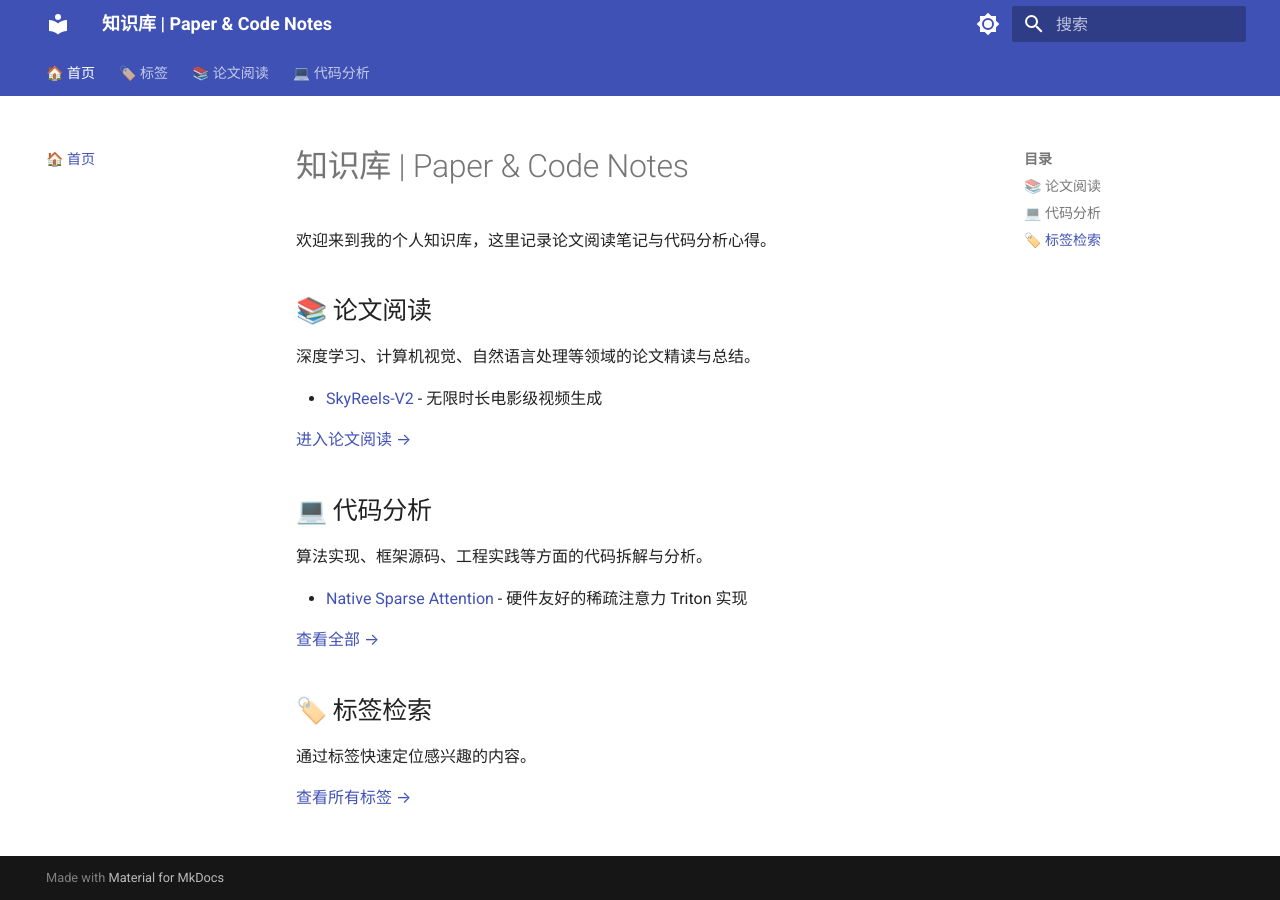
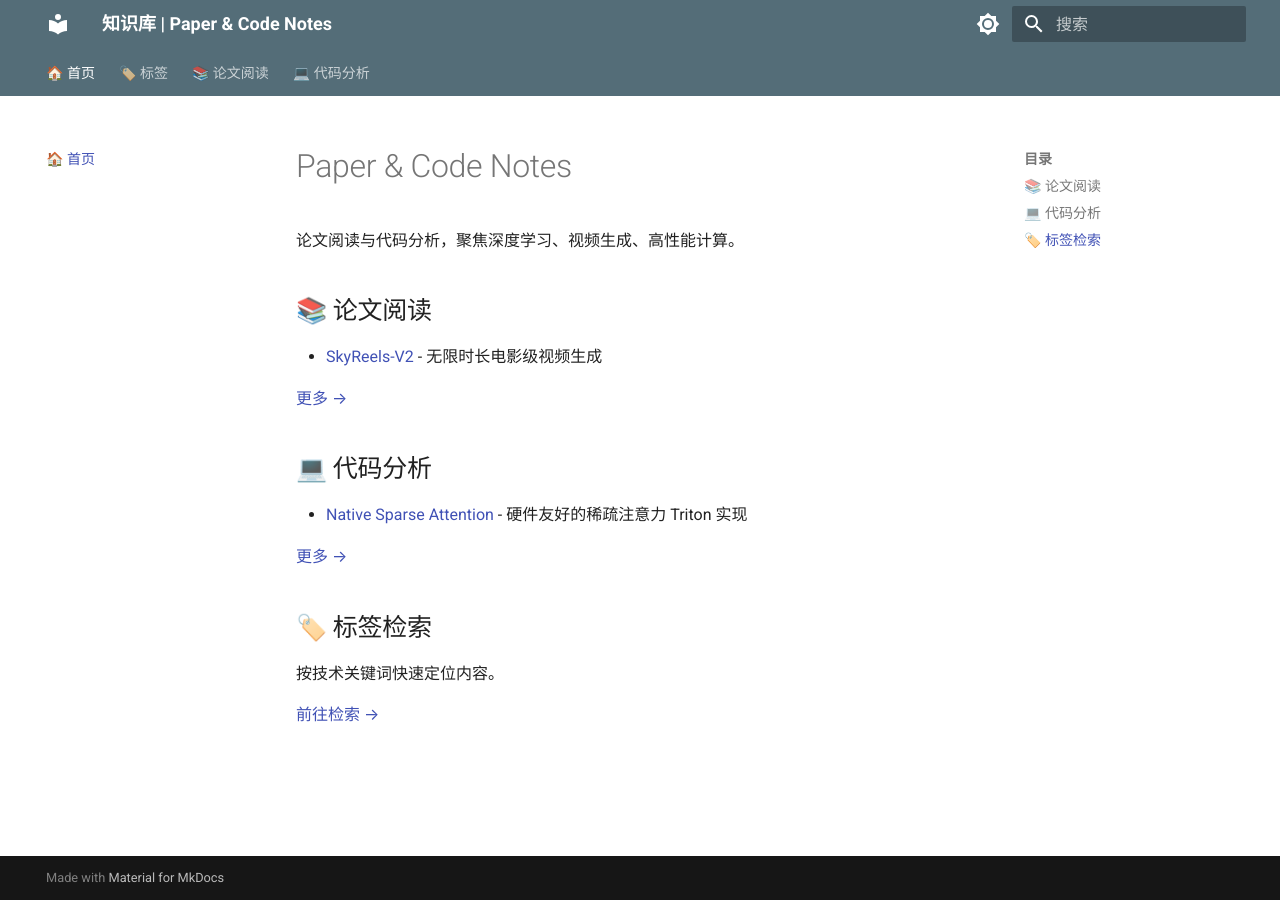
Before and after one commit to YouHuang67/paper-code-notes, an MkDocs documentation site: the page built from docs/index.md, in a window 1280 px wide. Built offline with MkDocs 1.6.1 and Material for MkDocs 9.7.7, drawn with Linux system fonts in a browser that asks for light colours.

Commit message:
update: dark theme default and simplify homepage

```diff
--- a/docs/index.md
+++ b/docs/index.md
@@ -1,25 +1,21 @@
-# 知识库 | Paper & Code Notes
+# Paper & Code Notes
 
-欢迎来到我的个人知识库，这里记录论文阅读笔记与代码分析心得。
+论文阅读与代码分析，聚焦深度学习、视频生成、高性能计算。
 
 ## 📚 论文阅读
 
-深度学习、计算机视觉、自然语言处理等领域的论文精读与总结。
-
 - [SkyReels-V2](paper_reading/skyreels_v2.md) - 无限时长电影级视频生成
 
-[进入论文阅读 →](paper_reading/index.md)
+[更多 →](paper_reading/index.md)
 
 ## 💻 代码分析
 
-算法实现、框架源码、工程实践等方面的代码拆解与分析。
-
 - [Native Sparse Attention](code_analysis/native_sparse_attention/00_overview.md) - 硬件友好的稀疏注意力 Triton 实现
 
-[查看全部 →](code_analysis/index.md)
+[更多 →](code_analysis/index.md)
 
 ## 🏷️ 标签检索
 
-通过标签快速定位感兴趣的内容。
+按技术关键词快速定位内容。
 
-[查看所有标签 →](tags.md)
+[前往检索 →](tags.md)
--- a/mkdocs.yml
+++ b/mkdocs.yml
@@ -15,20 +15,20 @@
     - content.code.copy
     - content.code.annotate
   palette:
+    - media: "(prefers-color-scheme: dark)"
+      scheme: slate
+      primary: black
+      accent: teal
+      toggle:
+        icon: material/brightness-4
+        name: 切换到亮色模式
     - media: "(prefers-color-scheme: light)"
       scheme: default
-      primary: indigo
-      accent: indigo
+      primary: blue grey
+      accent: teal
       toggle:
         icon: material/brightness-7
         name: 切换到暗色模式
-    - media: "(prefers-color-scheme: dark)"
-      scheme: slate
-      primary: indigo
-      accent: indigo
-      toggle:
-        icon: material/brightness-4
-        name: 切换到亮色模式
 
 plugins:
   - search
```
